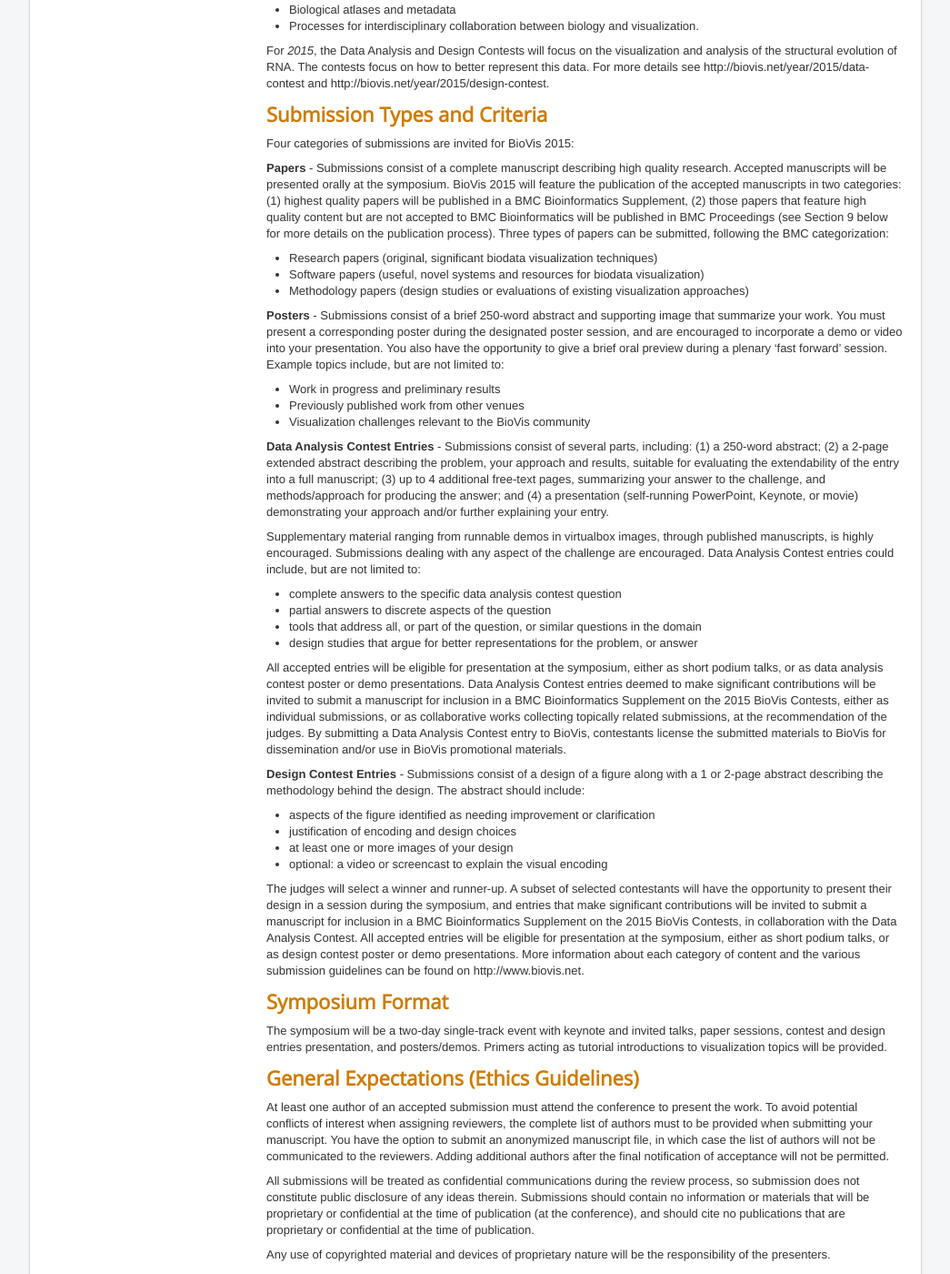
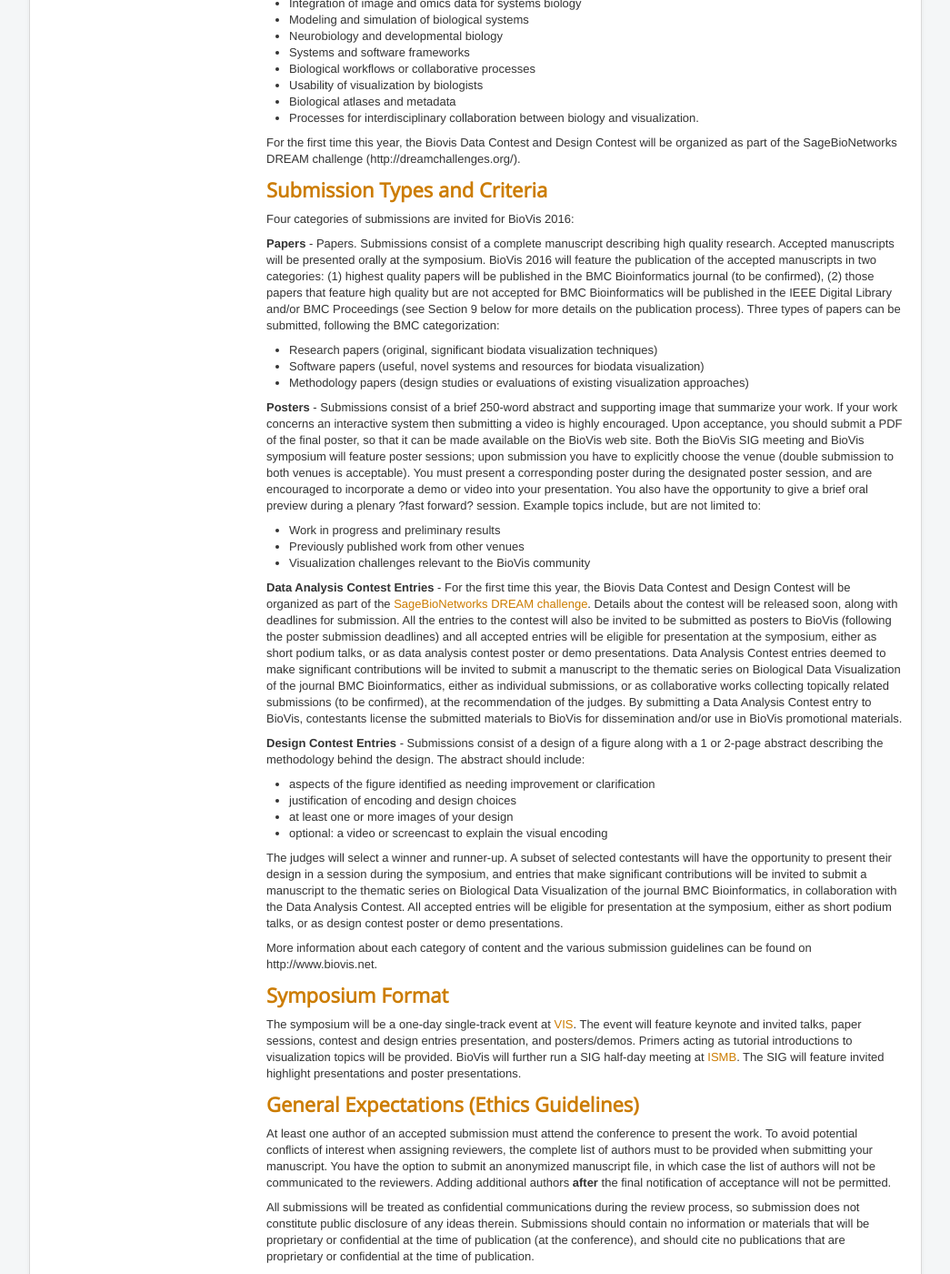
Before and after one commit to ngehlenborg/2017, a Jekyll site: the page built from cfp.md, in a window 1280 px wide and 1400 px high, scrolled down 1330 px. Shown: the whole window at 91% size, without its empty margins (117-1162 px from the left). Built offline with Jekyll 4.4.1, drawn with Linux system fonts in a browser that asks for light colours; some of the changed text lies outside the part shown.

Commit message:
updated CFP to 2016 version

```diff
--- a/cfp.md
+++ b/cfp.md
@@ -4,7 +4,13 @@ title: Call for Participation
 permalink: /cfp/
 ---
 ## BioVis@VIS 2016: 6th Symposium on Biological Data Visualization
-at IEEE VIS in Baltimore, Maryland, USA # October 24th, 2016 http://www.biovis.net
+
+#### BioVis SIG (highlights and posters track) at ISMB in Orlando, FL  - July 8th, 2016
+
+#### BioVis (papers,posters, and contest track) at IEEE VIS in Baltimore, Maryland, USA - October 24th, 2016
+
+http://www.biovis.net
+
 Twitter: #biovis
 
 1. [Aims and Scope](#scope)
@@ -23,12 +29,12 @@ Twitter: #biovis
 <h2 id="scope">Aims and Scope</h2>
 The rapidly expanding field of biology creates enormous challenges for data visualization techniques that enable researchers to gain insight from their large and highly complex data sets.
 
-The international Symposium on Biological Data Visualization (BioVis) is an interdisciplinary event covering all aspects of visualization in biology. The Symposium brings together researchers from the visualization, bioinformatics, and biology communities with the purpose of educating, inspiring, and engaging visualization researchers in problems in biological data visualization as well as bioinformatics and biology researchers in state-of-the-art visualization research.
+The BioVis Interest Group organizes the interdisciplinary event BioVis, covering all aspects of visualization in biology. This symposium brings together researchers from the visualization, bioinformatics, and biology communities with the purpose of educating, inspiring, and engaging visualization researchers in problems in biological data visualization as well as bioinformatics and biology researchers in state-of-the-art visualization research.
 
-We invite submissions of original research articles, poster submissions, as well as submissions for data visualization and redesign contests.
+We invite submissions of original research articles, poster submissions, as well as submissions for data visualization and redesign contests. Poster submissions can be submitted to either the BioVis SIG meeting at ISMB, or to the BioVis symposium at VIS. Paper and Contest submissions can only be submitted to the BioVis symposium at VIS.
 
 <h2 id="topics">Topics</h2>
-We invite contributions on all aspects of data visualization in biology, from molecular to cell, tissue, organism and population biology. Suggested topics for paper and poster submissions include, but are not limited to:
+We invite contributions on all aspects of **data visualization** in biology, from molecular to cell, tissue, organism and population biology. Suggested topics for paper and poster submissions include, but are not limited to:
 
 * Genome and sequence data, including genomic variation data
 * Multivariate omics data (transcriptomics, proteomics, metabolomics, etc.)
@@ -46,33 +52,27 @@ We invite contributions on all aspects of data visualization in biology, from mo
 * Biological atlases and metadata
 * Processes for interdisciplinary collaboration between biology and visualization.
 
-For *2015*, the Data Analysis and Design Contests will focus on the visualization and analysis of the structural evolution of RNA. The contests focus on how to better represent this data. For more details see http://biovis.net/year/2015/data-contest and http://biovis.net/year/2015/design-contest.
+For the first time this year, the Biovis Data Contest and Design Contest  will be organized as part of the SageBioNetworks DREAM challenge (http://dreamchallenges.org/).
 
 <h2 id="submissiontypes">Submission Types and Criteria</h2>
-Four categories of submissions are invited for BioVis 2015:
+Four categories of submissions are invited for BioVis 2016:
 
-**Papers** - Submissions consist of a complete manuscript describing high quality research. Accepted manuscripts will be presented orally at the symposium. BioVis 2015 will feature the publication of the accepted manuscripts in two categories: (1) highest quality papers will be published in a BMC Bioinformatics Supplement, (2) those papers that feature high quality content but are not accepted to BMC Bioinformatics will be published in BMC Proceedings (see Section 9 below for more details on the publication process). Three types of papers can be submitted, following the BMC categorization:
+**Papers** - Papers. Submissions consist of a complete manuscript describing high quality research. Accepted manuscripts will be presented orally at the symposium. BioVis 2016 will feature the publication of the accepted manuscripts in two categories: (1) highest quality papers will be published in the BMC Bioinformatics journal (to be confirmed), (2) those papers that feature high quality but are not accepted for BMC Bioinformatics will be published in the IEEE Digital Library and/or BMC Proceedings (see Section 9 below for more details on the publication process). Three types of papers can be submitted, following the BMC categorization:
 
 * Research papers (original, significant biodata visualization techniques)
 * Software papers (useful, novel systems and resources for biodata visualization)
 * Methodology papers (design studies or evaluations of existing visualization approaches)
 
-**Posters** - Submissions consist of a brief 250-word abstract and supporting image that summarize your work. You must present a corresponding poster during the designated poster session, and are encouraged to incorporate a demo or video into your presentation. You also have the opportunity to give a brief oral preview during a plenary ‘fast forward’ session. Example topics include, but are not limited to:
+
+**Posters** - Submissions consist of a brief 250-word abstract and supporting image that summarize your work. If your work concerns an interactive system then submitting a video is highly encouraged. Upon acceptance, you should submit a PDF of the final poster, so that it can be made available on the BioVis web site. Both the BioVis SIG meeting and BioVis symposium will feature poster sessions; upon submission you have to explicitly choose the venue (double submission to both venues is acceptable). You must present a corresponding poster during the designated poster session, and are encouraged to incorporate a demo or video into your presentation. You also have the opportunity to give a brief oral preview during a plenary ?fast forward? session. Example topics include, but are not limited to:
 
 * Work in progress and preliminary results
 * Previously published work from other venues
 * Visualization challenges relevant to the BioVis community
 
-**Data Analysis Contest Entries** - Submissions consist of several parts, including: (1) a 250-word abstract; (2) a 2-page extended abstract describing the problem, your approach and results, suitable for evaluating the extendability of the entry into a full manuscript; (3) up to 4 additional free-text pages, summarizing your answer to the challenge, and methods/approach for producing the answer; and (4) a presentation (self-running PowerPoint, Keynote, or movie) demonstrating your approach and/or further explaining your entry.
 
-Supplementary material ranging from runnable demos in virtualbox images, through published manuscripts, is highly encouraged. Submissions dealing with any aspect of the challenge are encouraged. Data Analysis Contest entries could include, but are not limited to:
+**Data Analysis Contest Entries** - For the first time this year, the Biovis Data Contest and Design Contest  will be organized as part of the [SageBioNetworks DREAM challenge](http://dreamchallenges.org/).  Details about the contest will be released soon, along with deadlines for submission.  All the entries to the contest will also be invited to be submitted as posters to BioVis (following the poster submission deadlines) and all accepted entries will be eligible for presentation at the symposium, either as short podium talks, or as data analysis contest poster or demo presentations. Data Analysis Contest entries deemed to make significant contributions will be invited to submit a manuscript to the thematic series on Biological Data Visualization of the journal BMC Bioinformatics, either as individual submissions, or as collaborative works collecting topically related submissions (to be confirmed), at the recommendation of the judges. By submitting a Data Analysis Contest entry to BioVis, contestants license the submitted materials to BioVis for dissemination and/or use in BioVis promotional materials.
 
-* complete answers to the specific data analysis contest question
-* partial answers to discrete aspects of the question
-* tools that address all, or part of the question, or similar questions in the domain
-* design studies that argue for better representations for the problem, or answer
-
-All accepted entries will be eligible for presentation at the symposium, either as short podium talks, or as data analysis contest poster or demo presentations. Data Analysis Contest entries deemed to make significant contributions will be invited to submit a manuscript for inclusion in a BMC Bioinformatics Supplement on the 2015 BioVis Contests, either as individual submissions, or as collaborative works collecting topically related submissions, at the recommendation of the judges. By submitting a Data Analysis Contest entry to BioVis, contestants license the submitted materials to BioVis for dissemination and/or use in BioVis promotional materials.
 
 **Design Contest Entries** - Submissions consist of a design of a figure along with a 1 or 2-page abstract describing the methodology behind the design. The abstract should include:
 
@@ -81,14 +81,16 @@ All accepted entries will be eligible for presentation at the symposium, either
 * at least one or more images of your design
 * optional: a video or screencast to explain the visual encoding
 
-The judges will select a winner and runner-up. A subset of selected contestants will have the opportunity to present their design in a session during the symposium, and entries that make significant contributions will be invited to submit a manuscript for inclusion in a BMC Bioinformatics Supplement on the 2015 BioVis Contests, in collaboration with the Data Analysis Contest. All accepted entries will be eligible for presentation at the symposium, either as short podium talks, or as design contest poster or demo presentations.
+The judges will select a winner and runner-up. A subset of selected contestants will have the opportunity to present their design in a session during the symposium, and entries that make significant contributions will be invited to submit a manuscript to the thematic series on Biological Data Visualization of the journal BMC Bioinformatics, in collaboration with the Data Analysis Contest. All accepted entries will be eligible for presentation at the symposium, either as short podium talks, or as design contest poster or demo presentations.
+
 More information about each category of content and the various submission guidelines can be found on http://www.biovis.net.
 
 <h2 id="format">Symposium Format</h2>
-The symposium will be a two-day single-track event with keynote and invited talks, paper sessions, contest and design entries presentation, and posters/demos. Primers acting as tutorial introductions to visualization topics will be provided.
+The symposium will be a one-day single-track event at [VIS](http://ieeevis.org). The event will feature keynote and invited talks, paper sessions, contest and design entries presentation, and posters/demos. Primers acting as tutorial introductions to visualization topics will be provided. BioVis will further run a SIG half-day meeting at [ISMB](https://www.iscb.org/ismb2016). The SIG will feature invited highlight presentations and poster presentations.
+
 
 <h2 id="expectations">General Expectations (Ethics Guidelines)</h2>
-At least one author of an accepted submission must attend the conference to present the work. To avoid potential conflicts of interest when assigning reviewers, the complete list of authors must to be provided when submitting your manuscript. You have the option to submit an anonymized manuscript file, in which case the list of authors will not be communicated to the reviewers. Adding additional authors after the final notification of acceptance will not be permitted.
+At least one author of an accepted submission must attend the conference to present the work. To avoid potential conflicts of interest when assigning reviewers, the complete list of authors must to be provided when submitting your manuscript. You have the option to submit an anonymized manuscript file, in which case the list of authors will not be communicated to the reviewers. Adding additional authors **after** the final notification of acceptance will not be permitted.
 
 All submissions will be treated as confidential communications during the review process, so submission does not constitute public disclosure of any ideas therein. Submissions should contain no information or materials that will be proprietary or confidential at the time of publication (at the conference), and should cite no publications that are proprietary or confidential at the time of publication.
 
@@ -98,30 +100,39 @@ Contestants will also use the contest data in the spirit of academic collaborati
 
 Our symposium will adhere to the VGTC ethics guidelines for reviewers that can be found at http://vgtc.org/about_us/conferences/ethics-guidelines.
 
+
 <h2 id="reviewprocess">Review Process</h2>
-Paper submissions will be managed by the Papers Chairs and sent to external reviewers - from both the visualization and bioinformatics communities - to evaluate the work’s novelty and significance. You have the option to have your work reviewed via a double-blind process; to do this, simply be sure to exclude all identifying information in the submitted manuscript file, ensuring that the reviewers will not know the identify of the authors. Otherwise, the review process will be single-blind, i.e. the reviewers will know the identity of the authors, but the authors will not know the identity of the reviewers.
+**Paper submissions** will be managed by the Papers Chairs and sent to external reviewers - from both the visualization and bioinformatics communities - to evaluate the work?s novelty and significance. You have the option to have your work reviewed via a double-blind process; to do this, simply be sure to exclude all identifying information in the submitted manuscript file, ensuring that the reviewers will not know the identify of the authors. Otherwise, the review process will be single-blind, i.e. the reviewers will know the identity of the authors, but the authors will not know the identity of the reviewers.
 
-Poster submissions will be reviewed for relevance and interest to the BioVis community by the Poster Chairs.
+**Poster submissions** will be reviewed for relevance and interest to the BioVis community by the Poster Chairs.
 
-Data analysis contest entries will be reviewed for relevance by the Contest chairs. Accepted entries will be invited to present a contest poster or demo at the symposium. Accepted entries will further be peer-reviewed for contribution and technical merit by external reviewers from the BioVis Program Committee, and judged for awards by a panel of experts from relevant visualization and biological domains. Judges will evaluate submissions on criteria including, but not limited to accuracy, visualization or biological contribution, and design and usability, and will select winning entries, as well as recommend entries for short podium presentations and for invitation to a special issue of a journal. Entrants should note that accuracy will not be the sole determinant of judging, and that significant and novel contributions to specific aspects of, or sub-problems within the overall problem, will be viewed favorably. Entrants are encouraged to explicitly state their entries’ areas of contribution to facilitate appropriate review.
+**Data analysis contest entries** will be reviewed for relevance by the Contest chairs. Accepted entries will be invited to present a contest poster or demo at the symposium. Accepted entries will further be peer-reviewed for contribution and technical merit by external reviewers from the BioVis Program Committee, and judged for awards by a panel of experts from relevant visualization and biological domains. Judges will evaluate submissions on criteria including, but not limited to accuracy, visualization or biological contribution, and design and usability, and will select winning entries, as well as recommend entries for short podium presentations and for invitation to a special issue of a journal. Entrants should note that accuracy will not be the sole determinant of judging, and that significant and novel contributions to specific aspects of, or sub-problems within the overall problem, will be viewed favorably. Entrants are encouraged to explicitly state their entries' areas of contribution to facilitate appropriate review.
+
 Design contest entries will be judged by visualization and domain experts. For visualization experts, entries will be scored based on: use of effective visual encodings; intuitiveness; and good aesthetics. Biological experts will score entries based on: intuitiveness; and utility. Given the subjective nature of this contest, the judges will provide a short summary of the score for each submission.
 
 <h2 id="dates">Important Dates</h2>
 
-* Paper submission:
-* Preliminary notification:
-* Revised manuscript submission:
-* Notification of conference acceptance:
-* Notification of journal acceptance:
-* Camera ready copy:
-* Poster submission:
-* Notification of acceptance of posters:
-* Data Analysis Contest entry submission:
-* Notification of acceptance of contest entries:
-* Design Contest entry submission:
-* Notification of acceptance of redesign entries:
+Paper submission: April 29, 2016
 
-All deadlines are at 5:00 pm Pacific Time (PDT).
+Preliminary notification: June 10, 2016
+
+Revised manuscript submission: July 3, 2016
+
+Final notification of acceptance to BioVis@VIS 2016: July 26, 2016
+
+Poster submission to the BioVis SIG meeting at ISMB: May 15, 2016
+
+Notification of acceptance of posters for the SIG: June 1, 2016
+
+Poster submission to the BioVis symposium at IEEE VIS: August 26, 2016
+
+Notification of acceptance of posters for the symposium: September 9, 2016
+
+Contest entry submission: TBD (In-line with DREAM challenge deadlines)
+
+Notification of acceptance of contest entries:  TBD (In-line with DREAM challenge deadlines)
+
+#### All deadlines are at 5:00 pm Pacific Time (PDT) ####
 
 <h2 id="submissionguidelines">Submission Guidelines</h2>
 Paper submissions can include full-color figures throughout. We encourage the use of digital video to enhance paper and poster submissions, particularly if part or all of the work addresses interactive techniques. Submission of working code and other supplemental material in order to increase the reproducibility of the work is also encouraged. The material for the contest entries should include all of the aforementioned content. It will be however, advantageous to include all material which will convince the reviewers of the specificity and topicality of the offered solutions. When possible, Open Source software should be provided for contest entries.
@@ -129,14 +140,14 @@ Paper submissions can include full-color figures throughout. We encourage the us
 Links to details and guidelines for preparing a proper submission and supplementary data can be found on http://www.biovis.net. Authors must follow the style guidelines specified therein.
 
 <h2 id="publications">Publications</h2>
-All papers accepted for the conference will be considered for publication in a BMC Bioinformatics Supplement. Those papers that feature high quality content but are not accepted to BMC Bioinformatics will be published in BMC Proceedings. In addition, all accepted papers for the conference will be linked on the BioVis website (http://www.biovis.net). Decision about acceptance to the conference will be made by the BioVis Paper Chairs on *May 20, 2015*. Publication requires final approval by the journal editors and authors will be notified of journal acceptance on *June 3, 2015*. Authors will be required to meet costs required by BMC Bioinformatics for open access; BMC Bioinformatics can also provide waivers in cases where authors have troubles meeting these costs (see http://www.biomedcentral.com/bmcbioinformatics/about/apcfaq).
+All accepted papers for the conference will be linked on the BioVis website (http://www.biovis.net) and will be made available through the IEEE Digital Library and/or BMC Proceedings. In addition, all papers accepted for the conference will be considered for publication in the thematic series on Biological Data Visualization of BMC Bioinformatics. Decision about acceptance will be taken by the associate editors (i.e., the BioVis papers and publication chairs) and the BMC Bioinformatics section editor. Authors will be required to meet costs required by BMC Bioinformatics for open access; BMC Bioinformatics can also provide waivers in cases where authors have troubles meeting these costs (see http://www.biomedcentral.com/bmcbioinformatics/manuscript).
 
 All accepted poster submissions will be made available on the BioVis website.
 
-Data Analysis and Design Contest entries that are accepted, and deemed to make a significant contribution to the field, will be invited to submit full manuscripts for inclusion in a BMC Bioinformatics Supplement on the 2015 BioVis Contests.
+Data Analysis and Design Contest entries that are accepted, and deemed to make a significant contribution to the field, will be invited to submit full manuscripts for inclusion in the thematic series on Biological Data Visualization of BMC Bioinformatics.
 
 <h2 id="awards">Awards</h2>
-The best paper award aims to recognize papers that result from a successful collaboration between researchers from both the visualization and biology communities. Reviewers will be queried on the review form with a question “Should we consider this paper for the best paper award? (yes/no/maybe)”.
+The best paper award aims to recognize papers that result from a successful collaboration between researchers from both the visualization and biology communities. Reviewers will be queried on the review form with a question *"Should we consider this paper for the best paper award? (yes/no/maybe)"*.
 
 Posters will be assessed for rewards by a judging committee during the poster presentation session.
 
```
Also changed, not shown: other parts of cfp.md (+6 -3 lines), committee.md (+1 -0 lines).
